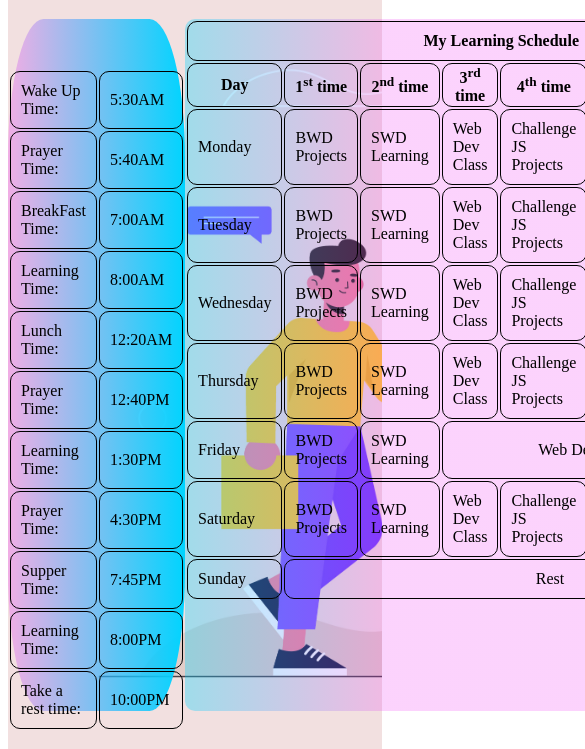
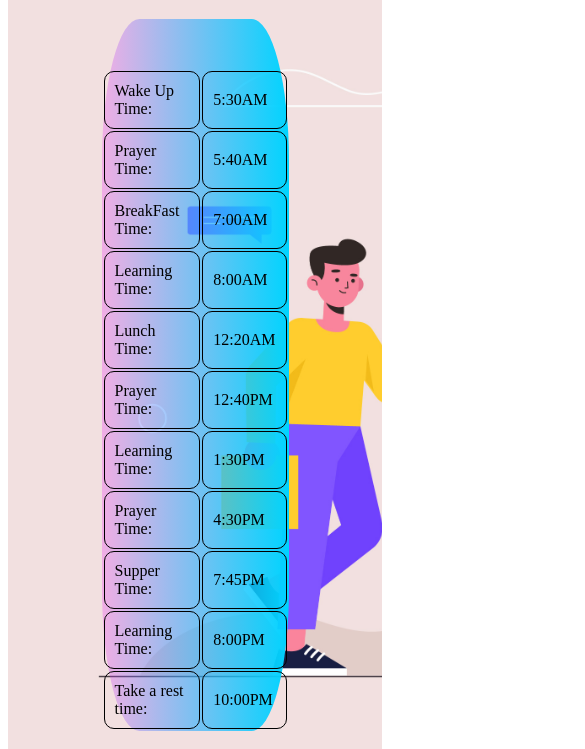
Before and after one commit to KyawLwinSoe27/MySchedule, a plain HTML site: page index.html in a window 390 px wide. Shown: the part 61-810 px from the top of the page, 585 px wide, since content can reach past the window. Drawn offline with Linux system fonts and the light colour scheme.

Commit message:
css update

```diff
--- a/style.css
+++ b/style.css
@@ -3,7 +3,7 @@
             height: 100vh;
             background: url(./img/2473674.jpg);
             background-repeat: no-repeat;
-            background-attachment: fixed;
+            /* background-attachment: fixed; */
             background-size: cover;
         }
         h1
@@ -49,6 +49,26 @@
 
         }
         th, td {
-  border: 1px solid black;
-  border-radius: 10px;
+        border: 1px solid black;
+        border-radius: 10px;
+    }
+
+    @media screen and (max-width: 800px){
+    .box {
+    display: flex;
+    flex-direction: column;
+    width: 100%;
+    height: 82vh;
+    justify-content: space-between;
+    align-items: center;
+    }
+    .time_table {
+        background: rgb(0,212,255);
+        background: linear-gradient(
+    90deg
+    , rgba(0,212,255,0.3379726890756303) 0%, rgba(238,20,242,0.18671218487394958) 32%);
+        border-radius: 10px;
+        margin-top: 20px;
+    }
+
 }
```
